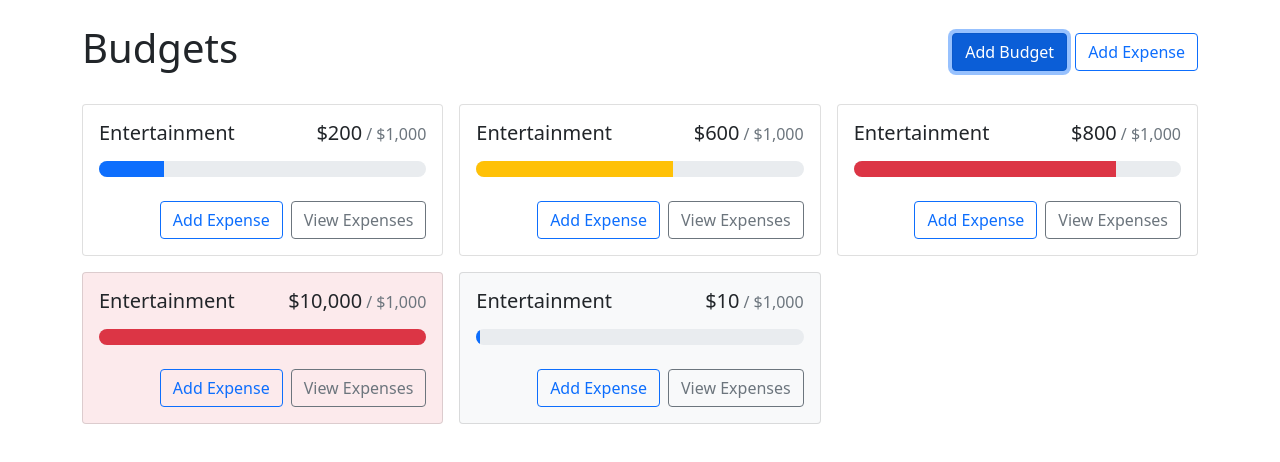
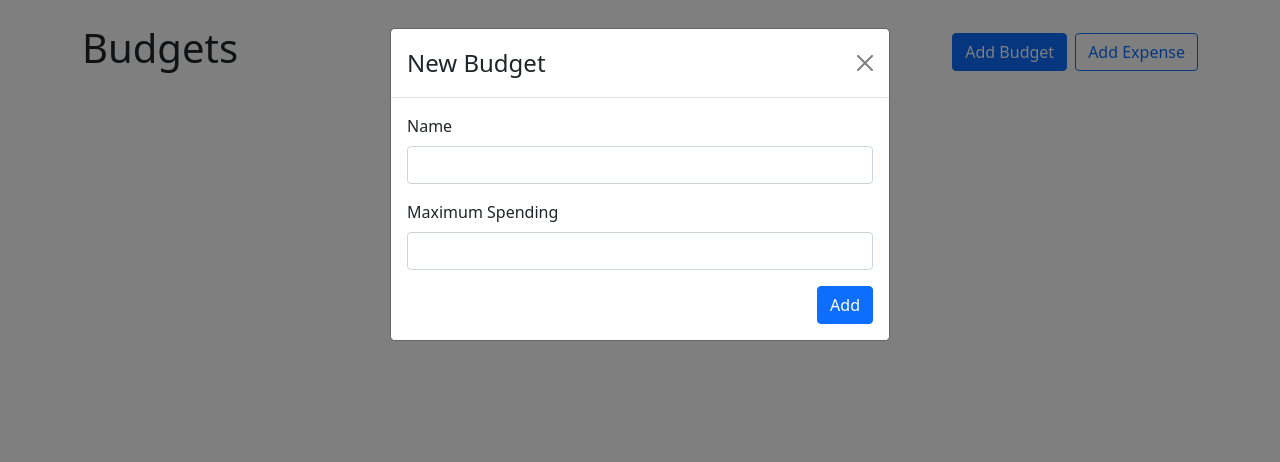
Before and after one commit to ahmed-m-abdelfatah/react-budget-app, a React (Create React App) app: page / in a window 1280 px wide. Both pictures are taken after a click on the button "Add Budget". Shown: the top 462 px of the page. Built offline with nearby package versions, Linux system fonts and the light colour scheme.

Commit message:
https://youtu.be/yz8x71BiGXg?t=2300

```diff
--- a/src/App.js
+++ b/src/App.js
@@ -1,29 +1,53 @@
+import { useState } from 'react';
 import { Container, Stack, Button } from 'react-bootstrap';
+import AddBudgetModal from './components/AddBudgetModal';
 import BudgetCard from './components/BudgetCard';
+import { useBudgets } from './contexts/BudgetsContext';
 import './css/style.min.css';
 
 function App() {
+  const [showAddBudgetModal, setShowAddBudgetModal] = useState(false);
+  const [showAddExpenseModal, setShowAddExpenseModal] = useState(false);
+  const [viewExpensesModalBudgetId, setViewExpensesModalBudgetId] = useState();
+  const [addExpenseModalBudgetId, setAddExpenseModalBudgetId] = useState();
+  const { budgets, getBudgetExpenses } = useBudgets();
+
+  function openAddExpenseModal(budgetId) {
+    setShowAddExpenseModal(true);
+    setAddExpenseModalBudgetId(budgetId);
+  }
   return (
+    <>
       <Container className='my-4'>
         <Stack direction='horizontal' gap='2' className='mb-4 text-capitalize'>
           <h1 className='me-auto'>budgets</h1>
-        <Button variant='primary' className='text-capitalize'>
+          <Button variant='primary' className='text-capitalize' onClick={() => setShowAddBudgetModal(true)}>
             add budget
           </Button>
-        <Button variant='outline-primary' className='text-capitalize'>
+          <Button variant='outline-primary' className='text-capitalize' onClick={openAddExpenseModal}>
             add expense
           </Button>
         </Stack>
         <section className='cards'>
           <div>
-          <BudgetCard name='Entertainment' amount={200} max={1000}></BudgetCard>
-          <BudgetCard name='Entertainment' amount={600} max={1000}></BudgetCard>
-          <BudgetCard name='Entertainment' amount={800} max={1000}></BudgetCard>
-          <BudgetCard name='Entertainment' amount={10000} max={1000}></BudgetCard>
-          <BudgetCard name='Entertainment' amount={10} max={1000} gray></BudgetCard>
+            {budgets.map(budget => {
+              const amount = getBudgetExpenses(budget.id).reduce((total, expense) => total + expense.amount, 0);
+              return (
+                <BudgetCard
+                  key={budget.id}
+                  name={budget.name}
+                  amount={amount}
+                  max={budget.max}
+                  onAddExpenseClick={() => openAddExpenseModal(budget.id)}
+                  onViewExpensesClick={() => setViewExpensesModalBudgetId(budget.id)}
+                />
+              );
+            })}
           </div>
         </section>
       </Container>
+      <AddBudgetModal show={showAddBudgetModal} handleClose={() => setShowAddBudgetModal(false)} />{' '}
+    </>
   );
 }
 
--- /dev/null
+++ b/src/components/AddBudgetModal.js
@@ -0,0 +1,42 @@
+import { Form, Modal, Button } from 'react-bootstrap';
+import { useRef } from 'react';
+import { useBudgets } from '../contexts/BudgetsContext';
+
+export default function AddBudgetModal({ show, handleClose }) {
+  const nameRef = useRef();
+  const maxRef = useRef();
+  const { addBudget } = useBudgets();
+  function handleSubmit(e) {
+    e.preventDefault();
+    addBudget({
+      name: nameRef.current.value,
+      max: parseFloat(maxRef.current.value),
+    });
+    handleClose();
+  }
+
+  return (
+    <Modal show={show} onHide={handleClose}>
+      <Form onSubmit={handleSubmit}>
+        <Modal.Header closeButton>
+          <Modal.Title>New Budget</Modal.Title>
+        </Modal.Header>
+        <Modal.Body>
+          <Form.Group className='mb-3' controlId='name'>
+            <Form.Label>Name</Form.Label>
+            <Form.Control ref={nameRef} type='text' required />
+          </Form.Group>
+          <Form.Group className='mb-3' controlId='max'>
+            <Form.Label>Maximum Spending</Form.Label>
+            <Form.Control ref={maxRef} type='number' required min={0} step={0.01} />
+          </Form.Group>
+          <div className='d-flex justify-content-end'>
+            <Button variant='primary' type='submit'>
+              Add
+            </Button>
+          </div>
+        </Modal.Body>
+      </Form>
+    </Modal>
+  );
+}
--- a/src/contexts/BudgetsContext.js
+++ b/src/contexts/BudgetsContext.js
@@ -1,5 +1,6 @@
-import React, { useContext, useState } from 'react';
+import React, { useContext } from 'react';
 import { v4 as uuidV4 } from 'uuid';
+import useLocalStorage from '../hooks/useLocalStorage';
 
 const BudgetsContext = React.createContext();
 
@@ -22,8 +23,8 @@
 // }
 
 export const BudgetsProvider = ({ children }) => {
-  const [budgets, setBudgets] = useState([]);
-  const [expenses, setExpenses] = useState([]);
+  const [budgets, setBudgets] = useLocalStorage('budgets', []);
+  const [expenses, setExpenses] = useLocalStorage('expenses', []);
 
   function getBudgetExpenses(budgetId) {
     return expenses.filter(expense => expense.budgetId === budgetId);
--- a/src/hooks/useLocalStorage.js
+++ b/src/hooks/useLocalStorage.js
@@ -13,6 +13,7 @@
   });
 
   //  update localStorage
+  // componentDidUpdate() {} -- for specified states
   useEffect(() => {
     localStorage.setItem(key, JSON.stringify(value));
   }, [key, value]);
```
Lines whose indentation alone changed are shown as unchanged.
